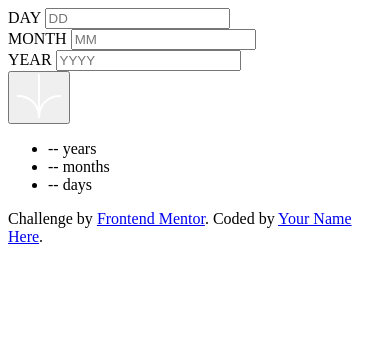
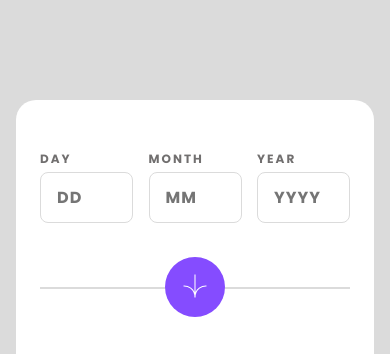
Before and after one commit to devJuanS/frontend-mentor, a plain HTML site: page age-calculator-app/index.html in a window 390 px wide. Shown: the top 354 px of the page. Drawn offline with Linux system fonts and the light colour scheme.

Commit message:
style content in mobile first

```diff
--- a/age-calculator-app/assets/css/style.css
+++ b/age-calculator-app/assets/css/style.css
@@ -1,5 +1,121 @@
+*,
+::after,
+::before {
+  box-sizing: border-box;
+  margin: 0;
+  padding: 0;
+}
 
+:root {
+  font-size: 62.5%;
+  /* Primary colors */
+  --purple:    hsl(259, 100%, 65%);
+  --light-red: hsl(  0, 100%, 67%);
+  /* Neutral colors */
+  --white:       hsl(0, 0%, 100%);
+  --off-white:   hsl(0, 0%,  94%);
+  --light-grey:  hsl(0, 0%,  86%);
+  --smokey-grey: hsl(0, 1%,  44%);
+  --off-black:   hsl(0, 0%,   8%);
+}
 
+body {
+  padding-inline: 1.6rem;
+  display: flex;
+  flex-direction: column;
+  align-items: center;
+  font-family: "Poppins", sans-serif;
+  font-size: 1.6rem;
+  font-weight: 700;
+  background-color: var(--light-grey);
+}
 
-.attribution { font-size: 11px; text-align: center; }
+#age-calc-app {
+  width: 100%;
+}
+
+.form {
+  position: relative;
+  margin-block-end: 8rem;
+  padding-block-end: 6rem;
+  border-block-end: 2px solid var(--light-grey);
+}
+
+.container-app {
+  margin: 10rem 0;
+  padding: 5rem 2.4rem;
+  background-color: var(--white);
+  border-radius: 20px 20px 80px;
+}
+
+.form-inputs {
+  display: flex;
+  justify-content: space-between;
+}
+
+.form__input-control {
+  width: 30%;
+  display: flex;
+  flex-direction: column;
+}
+
+.form__input-control input {
+  margin-block: 0.4rem;
+  padding: 1.2rem 1.6rem;
+  font-family: inherit;
+  font-size: 1.6rem;
+  font-weight: 700;
+  letter-spacing: .1rem;
+  text-align: left;
+  border: 1px solid var(--light-grey);
+  border-radius: 8px;
+  cursor: pointer;
+}
+.form__input-control input:active {
+  border-color: var(--purple);
+}
+
+input::-webkit-outer-spin-button,
+input::-webkit-inner-spin-button {
+  -webkit-appearance: none;
+  margin: 0;
+}
+
+.form__input-control label {
+  color: var(--smokey-grey);
+  font-size: 1.2rem;
+  letter-spacing: 0.2rem;
+}
+
+.btn-submit {
+  position: absolute;
+  bottom: 0;
+  left: 50%;
+  transform: translate(-50%, 50%);
+  width: 60px;
+  height: 60px;
+  background-color: var(--purple);
+  border: none;
+  border-radius: 50%;
+  cursor: pointer;
+}
+
+.btn-submit img {
+  width: 24px;
+  height: 24px;
+}
+
+.result ul {
+  font-size: 5.2rem;
+  font-style: italic;
+  font-weight: 800;
+  list-style: none;
+  line-height: 5.6rem;
+}
+
+.value {
+  color: var(--purple);
+}
+
+.attribution { font-size: 11px; font-weight: 400; text-align: center; }
 .attribution a { color: hsl(228, 45%, 44%); }
--- a/age-calculator-app/index.html
+++ b/age-calculator-app/index.html
@@ -4,24 +4,30 @@
   <meta charset="UTF-8">
   <meta name="viewport" content="width=device-width, initial-scale=1.0">
   <meta name="description" content="Application to calculate the age in years, months and days given a birthdate. This is a challenge from FrontendMentor.io">
-  <link rel="icon" type="image/png" sizes="32x32" href="./assets/images/favicon-32x32.png">
+  <link rel="icon" type="image/png" sizes="32x32" href="./assets/icons/favicon-32x32.png">
+  <link rel="preconnect" href="https://fonts.googleapis.com">
+  <link rel="preconnect" href="https://fonts.gstatic.com" crossorigin>
+  <link href="https://fonts.googleapis.com/css2?family=Poppins:ital,wght@0,400;0,700;1,400;1,800&display=swap" rel="stylesheet">
+  <link rel="stylesheet" href="./assets/css/style.css">
   <title>Frontend Mentor | Age calculator app</title>
 </head>
 <body>
-  <div class="age-calc-app">
+  <div id="age-calc-app">
     <div class="container-app">
       <form class="form">
+        <div class="form-inputs">
           <div class="form__input-control">
             <label for="birthDay">DAY</label>
-          <input type="number" id="birthDay" placeholder="DD">
+            <input type="number" id="birthDay" placeholder="DD" required>
           </div>
           <div class="form__input-control">
             <label for="birthMonth">MONTH</label>
-          <input type="number" id="birthMonth" placeholder="MM">
+            <input type="number" id="birthMonth" placeholder="MM" required>
           </div>
           <div class="form__input-control">
             <label for="birthYear">YEAR</label>
-          <input type="number" id="birthYear" placeholder="YYYY">
+            <input type="number" id="birthYear" placeholder="YYYY" required>
+          </div>
         </div>
         <button type="submit" class="btn-submit"><img src="./assets/icons/icon-arrow.svg"></button>
       </form>
```
Also changed, not shown: age-calculator-app/README.md. Lines whose indentation alone changed are shown as unchanged.
